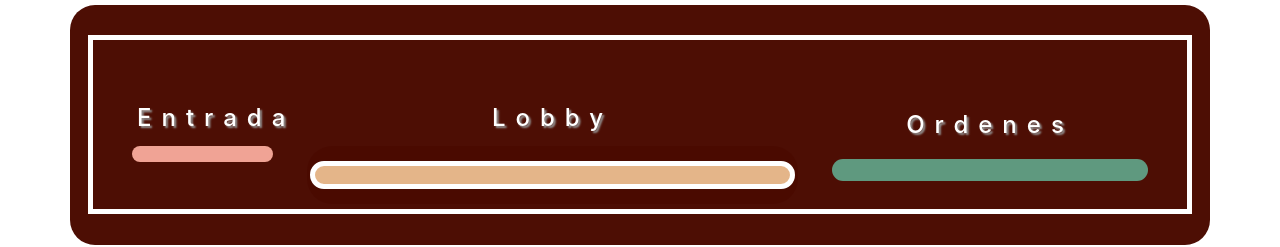
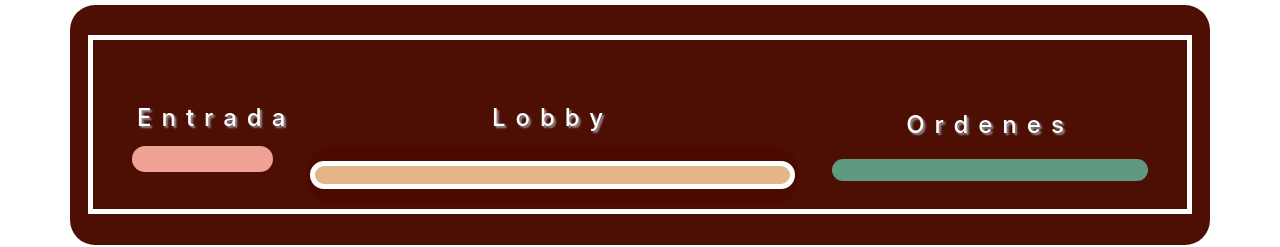
Before and after one commit to FLOTUZ/restaurante-final, a React (Create React App) app: page / in a window 1280 px wide. Shown: the top 247 px of the page. Built offline with nearby package versions, Linux system fonts and the light colour scheme.

Commit message:
Antes de intentar poner imagenes randoom

```diff
--- a/src/App.css
+++ b/src/App.css
@@ -113,3 +113,8 @@ h2 {
   background-color: rgba(102, 195, 164, 0.774);
   color: #ffffff;
 }
+
+.people{
+  height: auto;
+  width: 80px;
+}
--- a/src/App.js
+++ b/src/App.js
@@ -26,26 +26,36 @@ export default function App() {
       <div className="container">
         <div className="row">
           <div className="col-2">
-            <div><h2>Entrada</h2></div>
-            <div id="entrada" className="container"></div>
+            <div>
+              <h2>Entrada</h2>
+            </div>
+            <div id="entrada" className="container">
+              <div className="comensal row-sm-auto"></div>
+            </div>
           </div>
           <div className="col-6">
-            <div><h2>Lobby</h2></div>
+            <div>
+              <h2>Lobby</h2>
+            </div>
             <div className="container">
               <div id="lobby" className="row row-cols-2"></div>
             </div>
           </div>
           <div className="col-4">
-            <div id="ordenes"><h2>Ordenes</h2></div>
+            <div id="ordenes">
+              <h2>Ordenes</h2>
+            </div>
             <div id="cocinas" className="container"></div>
           </div>
         </div>
       </div>
       <div
         className="float"
-        onClick={() => {main()}}
+        onClick={() => {
+          main();
+        }}
       >
-      <p className="float-text noselect">Iniciar</p>
+        <p className="float-text noselect">Iniciar</p>
       </div>
       <div className="float-container">Hola</div>
     </>
```
